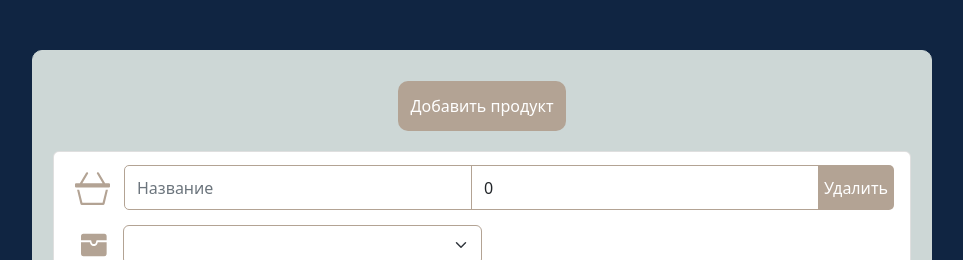
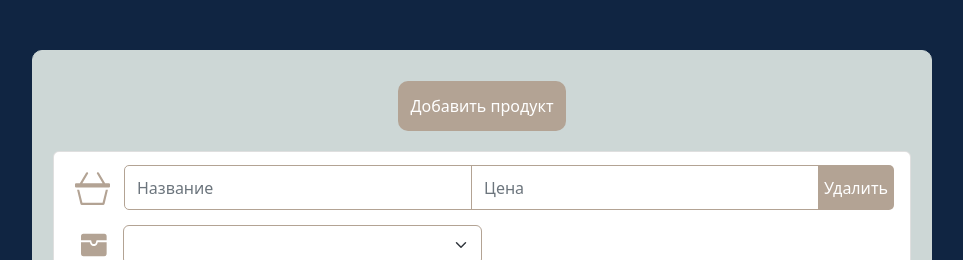
Before and after one commit to khalaeva/Split_the_bill, a Vue app: page /products in a window 1280 px wide. Both pictures are taken after a click on the button "Добавить продукт". Shown: the top 260 px of the page, without its empty margins (158-1121 px from the left). Built offline with nearby package versions, Linux system fonts and the light colour scheme.

Commit message:
finish changes

```diff
--- a/src/components/Products.vue
+++ b/src/components/Products.vue
@@ -18,7 +18,7 @@
                         <path d="M5.757 1.071a.5.5 0 0 1 .172.686L3.383 6h9.234L10.07 1.757a.5.5 0 1 1 .858-.514L13.783 6H15.5a.5.5 0 0 1 .5.5v1a.5.5 0 0 1-.5.5H.5a.5.5 0 0 1-.5-.5v-1A.5.5 0 0 1 .5 6h1.717L5.07 1.243a.5.5 0 0 1 .686-.172zM3.394 15l-1.48-6h-.97l1.525 6.426a.75.75 0 0 0 .729.574h9.606a.75.75 0 0 0 .73-.574L15.056 9h-.972l-1.479 6h-9.21z"/>
                     </svg>
                     <input type="text" class="form-control input-name" placeholder="Название" v-model="product.name">
-                    <input type="text" class="form-control" placeholder="Цена" v-model="product.price">
+                    <input type="number" class="form-control" placeholder="Цена" v-model="product.price">
                     <button @click="mainStore.deleteInputProd(indexProd)" class="delete_btn">Удалить</button>
                 </div>
                 <div class="select">
--- a/src/components/main.vue
+++ b/src/components/main.vue
@@ -26,7 +26,7 @@
                 class="btn btn-light main-add_friend-btn"
                 v-show="mainStore.friends.length"
                 @click="mainStore.setFriends()">
-                Далее
+                Перейти к продуктам
             </button>
         </RouterLink>
     </div>
--- a/src/stores/MainStore.js
+++ b/src/stores/MainStore.js
@@ -25,7 +25,7 @@ export const useMainStore = defineStore('MainStore', {
         addInputProd() {
             this.products.push({
                 name: '',
-                price: 0,
+                price: null,
                 payPerson: this.friends[0],
                 eatPersons: []
             });
@@ -83,6 +83,7 @@ export const useMainStore = defineStore('MainStore', {
                     }
                 }
             }
+            console.log(this.who)
         }
     }
 })
```
